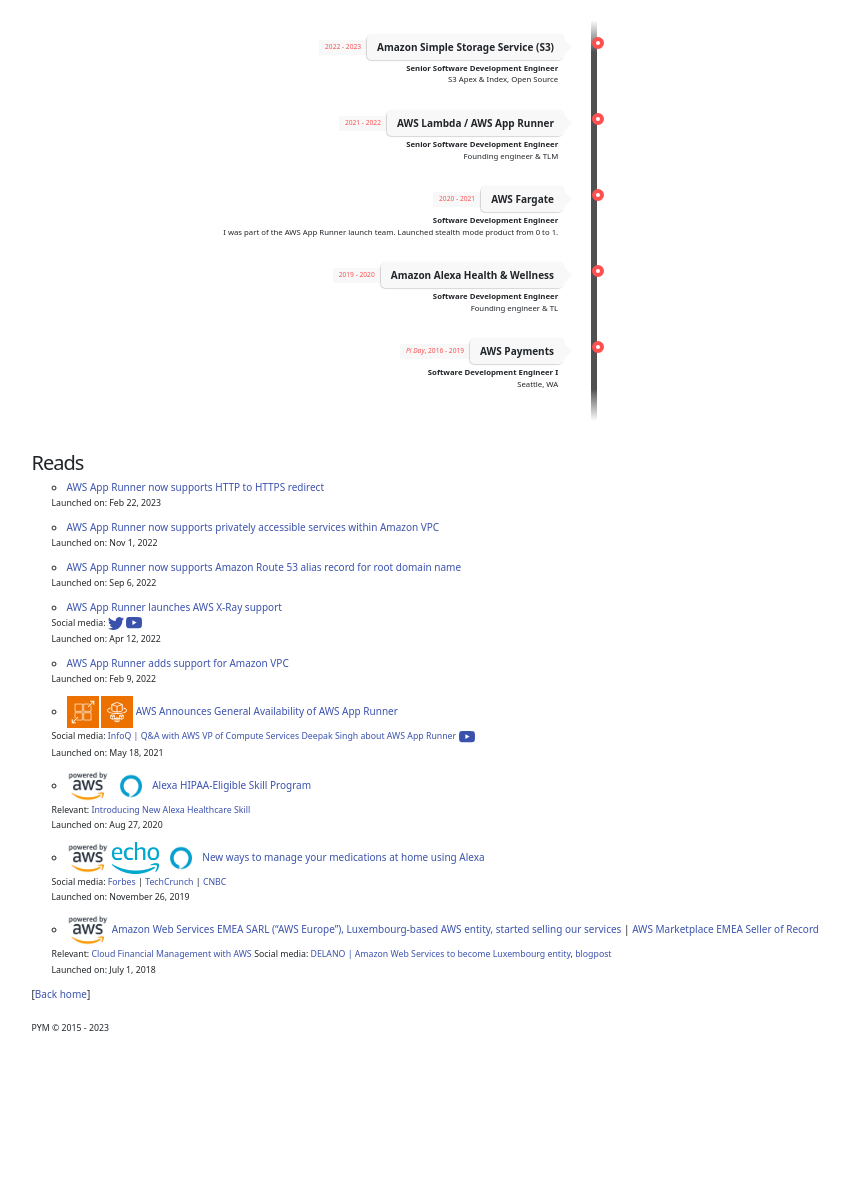
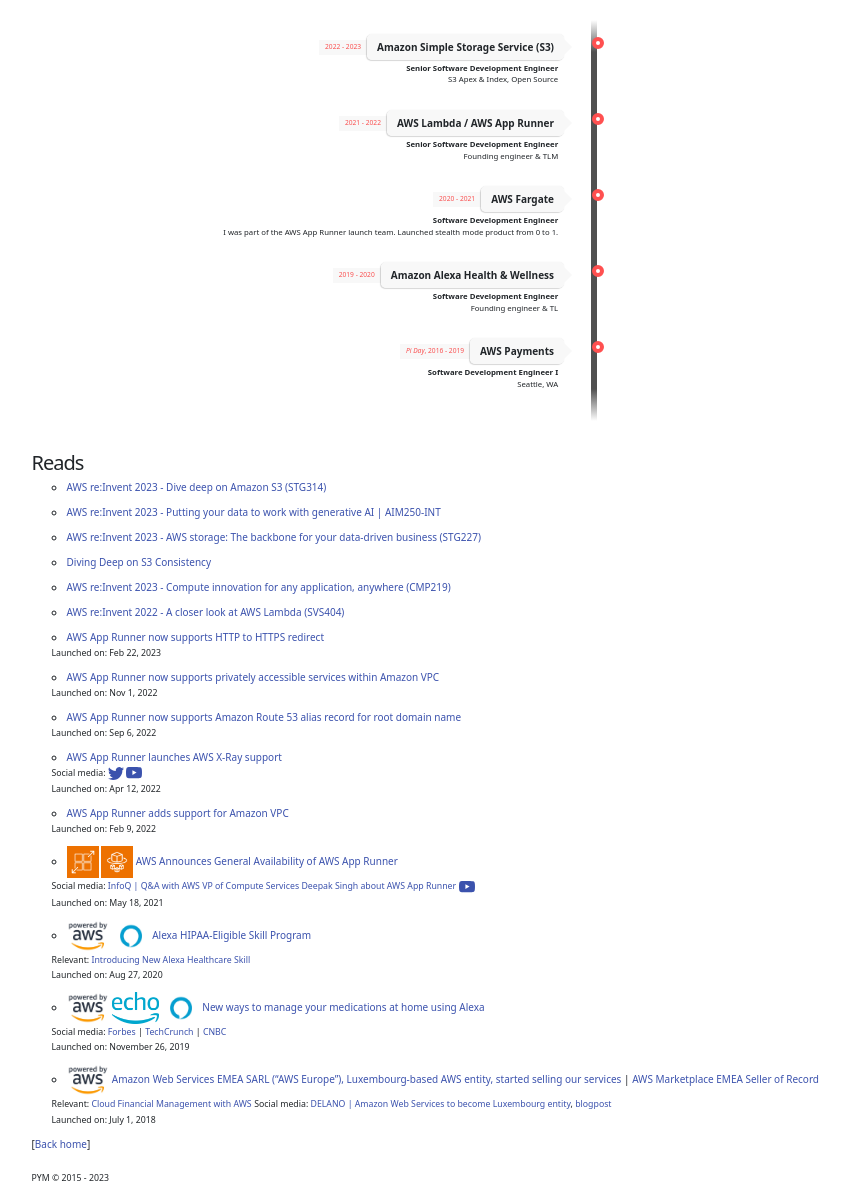
Before and after one commit to gfw001/gfw001.github.io, a Jekyll site: the page projects.html, which Jekyll copies as it is, in a window 1280 px wide. Shown: the whole page, without its empty margins (46-895 px from the left). Built offline with Jekyll 4.4.1, drawn with Linux system fonts in a browser that asks for light colours; before the commit the page ends 1045 px from its top, so only the background shows below that.

Commit message:
Update projects.html

```diff
--- a/projects.html
+++ b/projects.html
@@ -168,6 +168,24 @@
 <h2>Reads</h2>
 <ul>
 <li>
+	<a href="https://youtu.be/sYDJYqvNeXU?si=QxvSEBmhc4pib-cx">AWS re:Invent 2023 - Dive deep on Amazon S3 (STG314)</a>
+</li>
+<li>
+	<a href="https://youtu.be/9pXpoxf_los?si=dqrJz6-lVJ-GBbB0">AWS re:Invent 2023 - Putting your data to work with generative AI | AIM250-INT</a>
+</li>
+<li>
+	<a href="https://youtu.be/Alxig9GFIE4?si=gmjHDwY0nhiXRz-c">AWS re:Invent 2023 - AWS storage: The backbone for your data-driven business (STG227)</a>
+</li>
+<li>
+	<a href="https://www.allthingsdistributed.com/2021/04/s3-strong-consistency.html">Diving Deep on S3 Consistency</a>
+</li>
+<li>
+	<a href="https://youtu.be/dxm93_qgRzk?si=vQz8c_wOyZ_fWIRF">AWS re:Invent 2023 - Compute innovation for any application, anywhere (CMP219)</a>
+</li>
+<li>
+	<a href="https://youtu.be/EplOzQqgstA">AWS re:Invent 2022 - A closer look at AWS Lambda (SVS404)</a>
+</li>
+<li>
 <a href="https://aws.amazon.com/about-aws/whats-new/2023/02/aws-app-runner-http-https-redirect/">AWS App Runner now supports HTTP to HTTPS redirect</a> <br>
 <small>Launched on: Feb 22, 2023</small>
 </li>
```
